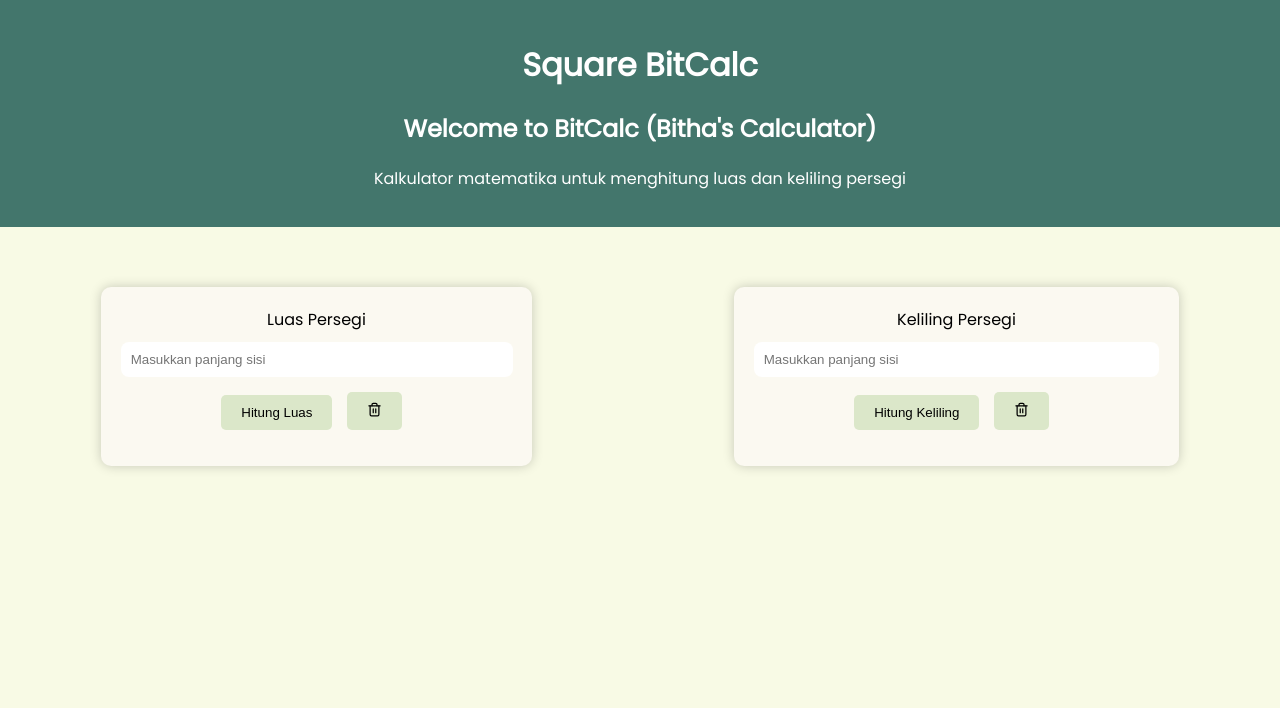
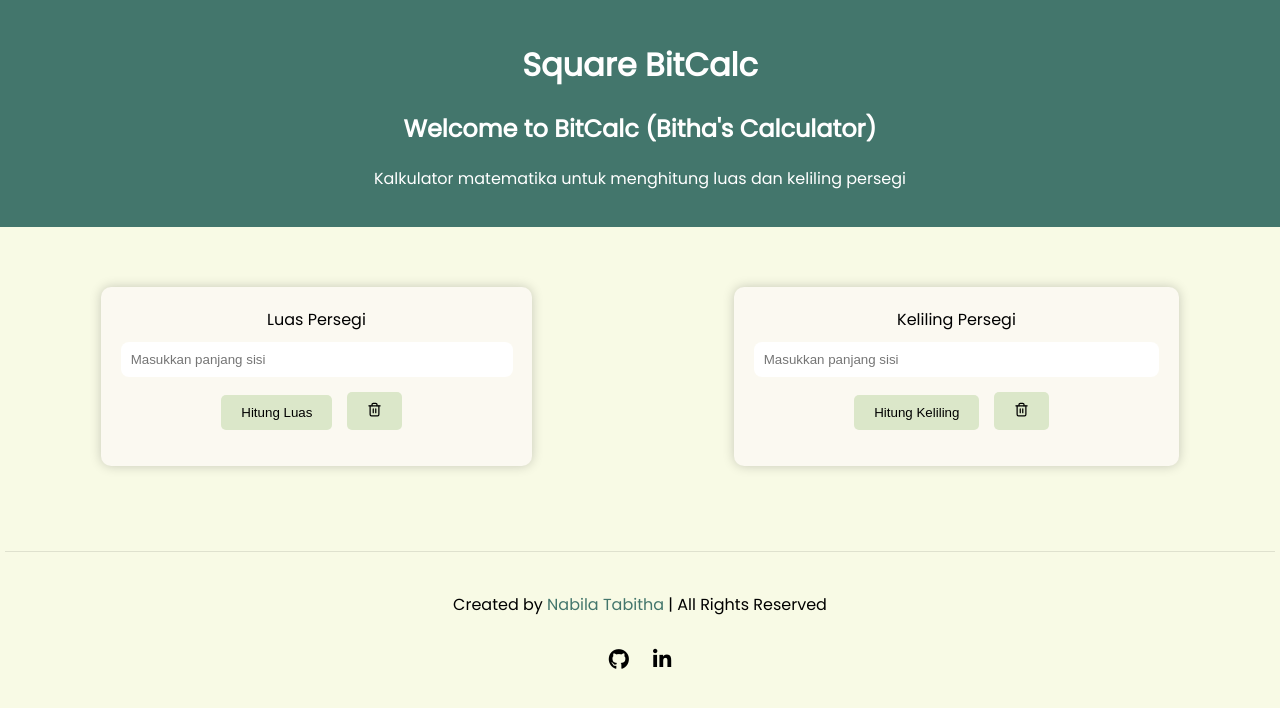
Before and after one commit to revou-fundamental-course/8-jan-24-nabilaatab, a plain HTML site: page index.html in a window 1280 px wide. Drawn offline with Linux system fonts and the light colour scheme.

Commit message:
add footer

```diff
--- a/css/styles.css
+++ b/css/styles.css
@@ -93,7 +93,44 @@ button:last-child {
     margin-right: 0; /* Menghilangkan margin pada tombol terakhir agar tidak ada spasi di sebelah kanan */
 }
 
+footer {
+    text-align: center;
+    margin: 5px;
+}
 
+footer p {
+    font-size: 1rem;
+    text-align: center;
+    padding: 1rem;
+    margin-top: 1.5rem;
+    padding-top: 2.5rem;
+    color: black;
+    border-top: 0.1rem solid rgba(0, 0, 0, 0.1);
+}
+
+footer p span {
+    color: #43766C;
+}
+
+.social-media a {
+    display: inline-block;
+    margin: 0 10px;
+    color: black;
+}
+
+.social-media i {
+    font-size: 1.3rem;
+    margin-top: 0;
+}
+
+.social-media a:hover {
+    color: #43766C;
+}
+
+/* .fa-github {
+    color: rgb(255, 81, 0);
+    font-size: 150px;
+} */
 
 
 
--- a/index.html
+++ b/index.html
@@ -9,6 +9,8 @@
     <link rel="preconnect" href="https://fonts.googleapis.com">
     <link rel="preconnect" href="https://fonts.gstatic.com" crossorigin>
     <link href="https://fonts.googleapis.com/css2?family=Poppins:wght@300;400&display=swap" rel="stylesheet">
+
+    <link rel="stylesheet" href="https://cdnjs.cloudflare.com/ajax/libs/font-awesome/6.5.1/css/all.min.css" integrity="sha512-DTOQO9RWCH3ppGqcWaEA1BIZOC6xxalwEsw9c2QQeAIftl+Vegovlnee1c9QX4TctnWMn13TZye+giMm8e2LwA==" crossorigin="anonymous" referrerpolicy="no-referrer" />
 </head>
 <body>
     <header>
@@ -38,6 +40,14 @@
         </section>
     </main>
 
+    <footer>
+        <p>Created by<span> Nabila Tabitha</span> | All Rights Reserved</p>
+        <div class="social-media">
+            <a href="https://github.com/nabilaatab"><i class="fab fa-github"></i></a>
+            <a href="https://www.linkedin.com/in/nabila-tabitha-42146a288/"><i class="fab fa-linkedin-in"></i></a>
+        </div>
+    </footer>
+
     <script src="js/script.js"></script>
 </body>
 </html>
```
